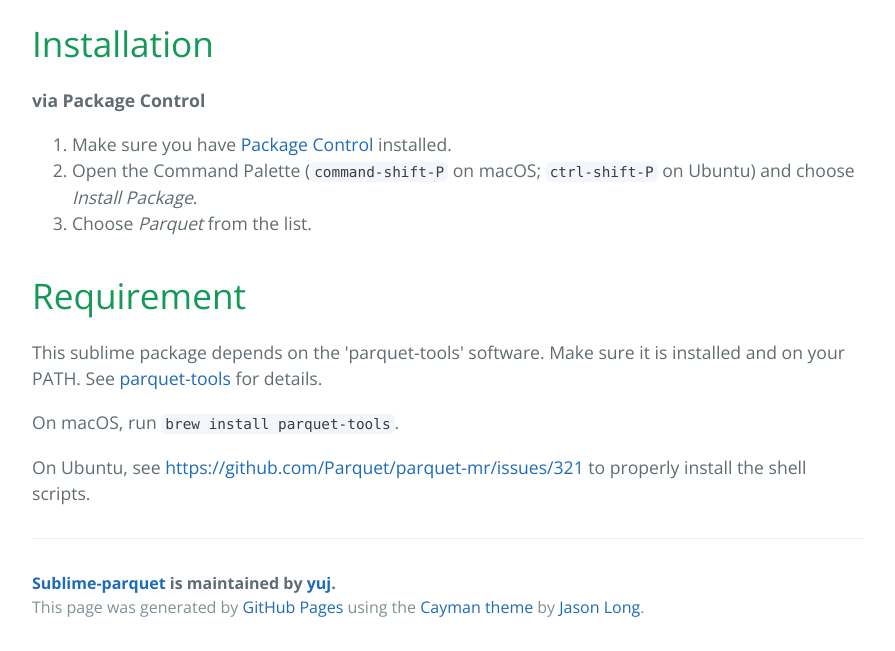
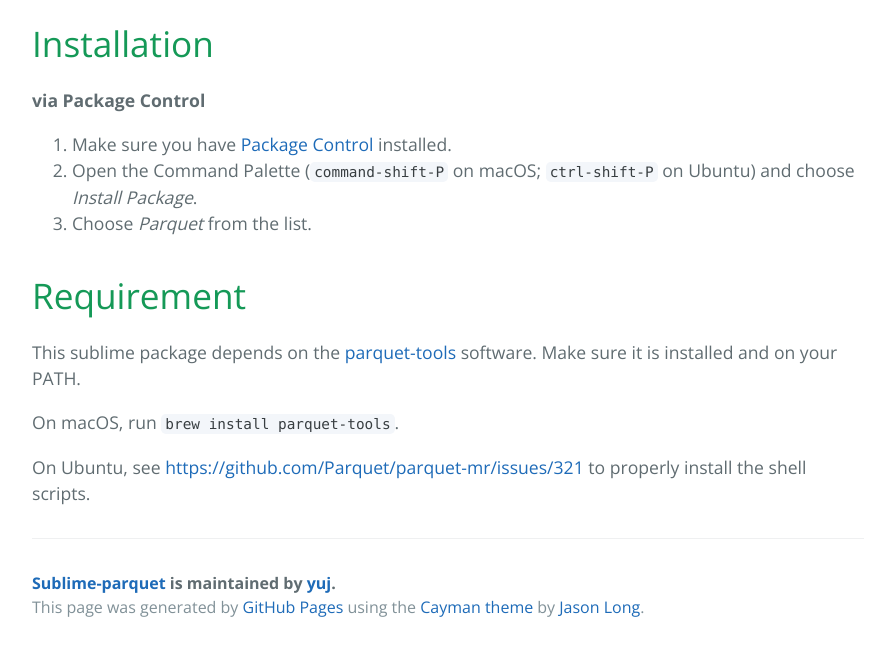
Before and after one commit to yuj/sublime-parquet, a plain HTML site: page index.html in a window 1280 px wide. Shown: the part 962-1613 px from the top of the page, without its empty margins (192-1087 px from the left). Drawn offline with nearby package versions, Linux system fonts and the light colour scheme.

Commit message:
Update index.html

```diff
--- a/index.html
+++ b/index.html
@@ -42,7 +42,7 @@
 <h1>
 <a id="requirement" class="anchor" href="#requirement" aria-hidden="true"><span aria-hidden="true" class="octicon octicon-link"></span></a>Requirement</h1>
 
-<p>This sublime package depends on the 'parquet-tools' software. Make sure it is installed and on your PATH. See <a href="https://github.com/Parquet/parquet-mr/tree/master/parquet-tools">parquet-tools</a> for details.</p>
+<p>This sublime package depends on the <a href="https://github.com/Parquet/parquet-mr/tree/master/parquet-tools">parquet-tools</a> software. Make sure it is installed and on your PATH.</p>
 
 <p>On macOS, run <code>brew install parquet-tools</code>.</p>
 
```
